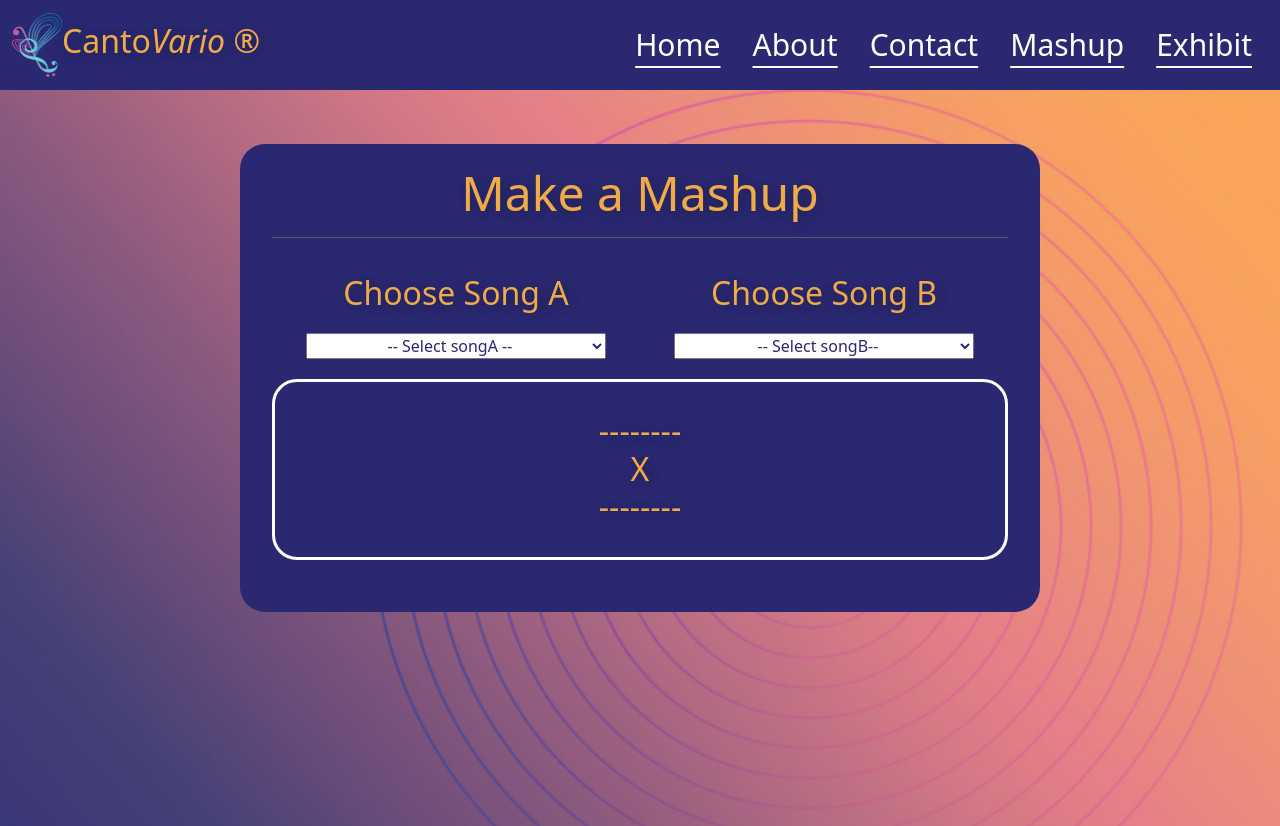
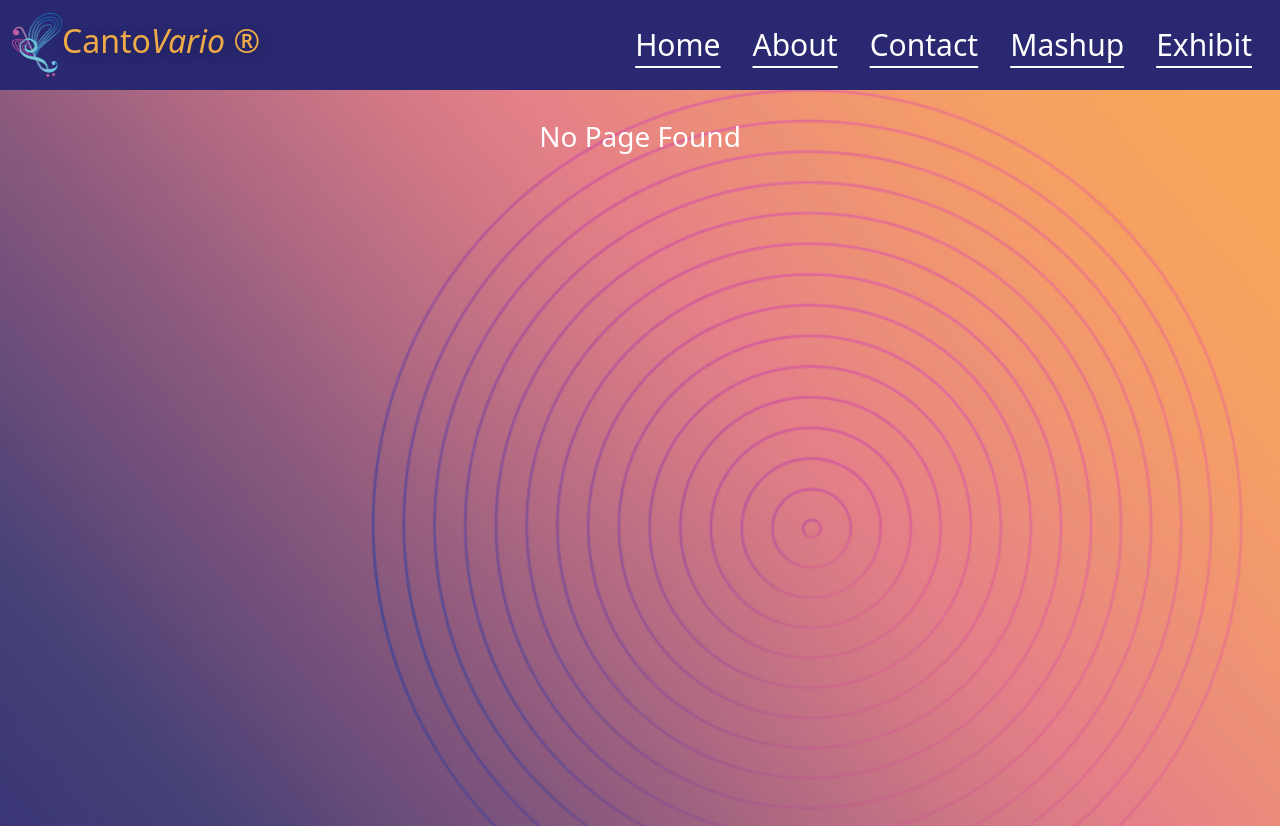
Before and after one commit to enginart/MUcv.com, a React (Create React App) app: page /MUcv.com/Mashup in a window 1280 px wide. Shown: the top 826 px of the page. Built offline with nearby package versions, Linux system fonts and the light colour scheme.

Commit message:
try to change routing

```diff
--- a/package.json
+++ b/package.json
@@ -22,7 +22,7 @@
     "predeploy": "npm run build",
     "deploy": "gh-pages -d build",
     "start": "react-scripts start",
-    "build": "react-scripts build",
+    "build": "react-scripts build  && cp build/index.html build/404.html",
     "test": "react-scripts test",
     "eject": "react-scripts eject"
   },
--- a/src/App.js
+++ b/src/App.js
@@ -1,6 +1,6 @@
 
 import './App.css';
-import { BrowserRouter, Routes, Route } from "react-router-dom";
+import { Routes, Route } from "react-router-dom";
 import About from './pages/About';
 import Contact from './pages/Contact';
 import Exhibit from './pages/Exhibit';
@@ -10,23 +10,24 @@ import Layout from './pages/Layout';
 import { NoPage } from './pages/NoPage';
 import ViewMashup from './pages/ViewMashup';
 import { BrowseMashups } from './pages/BrowseMashups';
+import Footer from './pages/Footer';
 
 function App() {
   return (
-    <BrowserRouter>
+    <>
+      <Layout />
       <Routes>
-        <Route path="/MUcv.com/" element={<Layout />}>
-          <Route index element={<Home />} />
-          <Route path="/MUcv.com/About" element={<About />} />
-          <Route path="/MUcv.com/Contact" element={<Contact />} />
-          <Route path="/MUcv.com/Mashup" element={<Mashup />} />
-          <Route path="/MUcv.com/Exhibit" element={<Exhibit />} />
-          <Route path="/MUcv.com/BrowseMashups" element={<BrowseMashups/>} />
-          <Route path="/MUcv.com/ViewMashups/:mashup" element={<ViewMashup />} />
-          <Route path="*" element={<NoPage />} />
-        </Route>
+      <Route path="" element={<Home />} />
+      <Route path="/About" element={<About />} />
+      <Route path="/Contact" element={<Contact />} />
+      <Route path="/Mashup" element={<Mashup />} />
+      <Route path="/Exhibit" element={<Exhibit />} />
+      <Route path="/BrowseMashups" element={<BrowseMashups/>} />
+      <Route path="/ViewMashups/:mashup" element={<ViewMashup />} />
+      <Route path="*" element={<NoPage />} />
       </Routes>
-    </BrowserRouter>
+      <Footer />
+    </>
   );
 }
 
--- a/src/index.js
+++ b/src/index.js
@@ -3,11 +3,15 @@ import ReactDOM from 'react-dom/client';
 import './index.css';
 import App from './App';
 import reportWebVitals from './reportWebVitals';
+import { BrowserRouter } from 'react-router-dom';
 
 const root = ReactDOM.createRoot(document.getElementById('root'));
 root.render(
   <React.StrictMode>
-    <App />
+    < BrowserRouter basename={ `/${process.env.PUBLIC_URL}`}>
+    < App/>
+    </BrowserRouter>
+
   </React.StrictMode>
 );
 
--- a/src/pages/Layout.js
+++ b/src/pages/Layout.js
@@ -1,9 +1,7 @@
 import 'bootstrap/dist/css/bootstrap.min.css';
 import { Navbar, Container, Nav} from 'react-bootstrap';
-import { Outlet } from 'react-router-dom';
 import Image from 'react-bootstrap/Image';
 import logo from '../images/ogol.png'
-import Footer from './Footer';
 
 
 const Layout = () => {
@@ -27,7 +25,7 @@ const Layout = () => {
             </Nav>
 
             <Nav>
-                <Nav.Link href="/MUcv.com/" className="navitem"> Home</Nav.Link>
+                <Nav.Link href="/MUcv.com" className="navitem"> Home</Nav.Link>
                 <Nav.Link eventKey={2} href="/MUcv.com/About" className="navitem">
                 About
                 </Nav.Link>
@@ -46,9 +44,7 @@ const Layout = () => {
         </Container>
       </Navbar>
 
-    <Outlet/>
 
-    <Footer/>
     </>
   )
 };
--- a/src/pages/Mashup.js
+++ b/src/pages/Mashup.js
@@ -38,7 +38,7 @@ const Mashup = () => {
       return val.sA === sAchoice && val.sB === sBchoice
     })
     console.log(mashuppath[0].muName)
-    navigate('/MUcv.com/ViewMashups/' + mashuppath[0].muName)
+    navigate('/ViewMashups/' + mashuppath[0].muName)
 
   }
 
```
